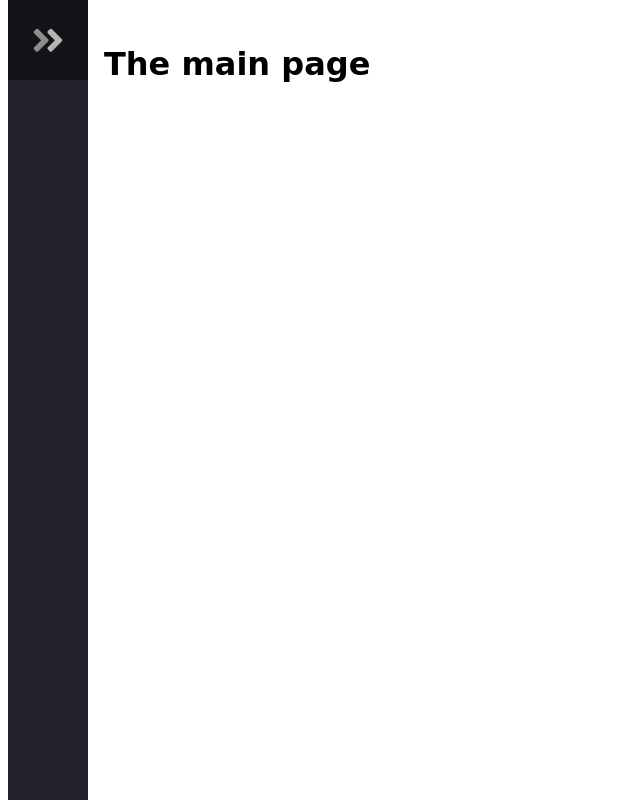
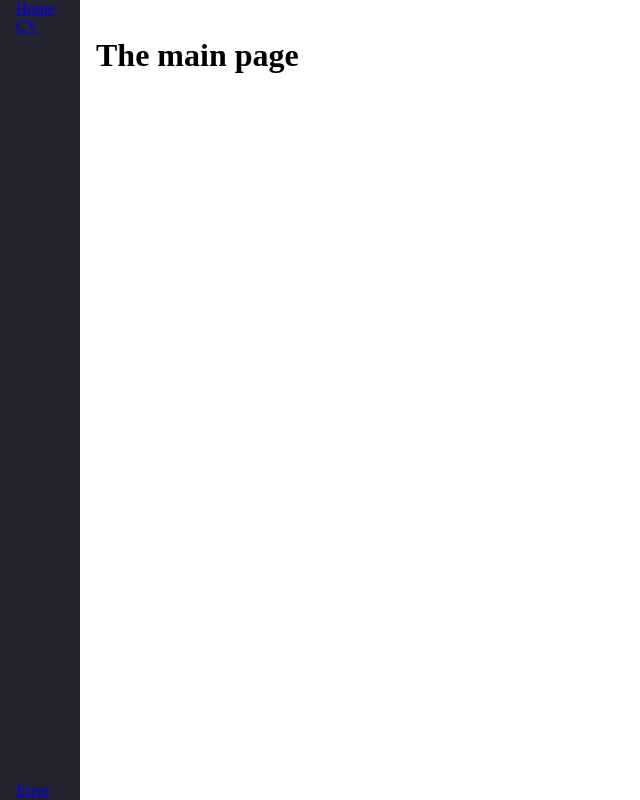
Before and after one commit to flmath/flmath.github.io, a SvelteKit app: page / in a window 1280 px wide. Shown: the whole page, without its empty margins (0-640 px from the left). Built offline with nearby package versions, Linux system fonts and the light colour scheme.

Commit message:
get rid of body magin, lots of fixes

```diff
--- a/src/app.html
+++ b/src/app.html
@@ -6,7 +6,7 @@
 		<meta name="viewport" content="width=device-width" />
 		%sveltekit.head%
 	</head>
-	<body>
-		<div>%sveltekit.body%</div>
+	<body  style="margin:0;padding:0;">
+		%sveltekit.body%
 	</body>
 </html>
--- a/src/routes/+layout.svelte
+++ b/src/routes/+layout.svelte
@@ -1,55 +1,23 @@
-<script>
-    import { base } from '$app/paths';
-</script>
 
-<body>
+
     <nav class="navbar">
         <ul class="navbar-nav">
-
-            <li class="logo">
-                <a href="{base}/" class="nav-link">
-                  <span class="link-text logo-text">Main</span>
-                  <svg
-                    aria-hidden="true"
-                    focusable="false"
-                    data-prefix="fad"
-                    data-icon="angle-double-right"
-                    role="img"
-                    xmlns="http://www.w3.org/2000/svg"
-                    viewBox="0 0 448 512"
-                    class="svg-inline--fa fa-angle-double-right fa-w-14 fa-5x"
-                  >
-                    <g class="fa-group">
-                      <path
-                        fill="currentColor"
-                        d="M224 273L88.37 409a23.78 23.78 0 0 1-33.8 0L32 386.36a23.94 23.94 0 0 1 0-33.89l96.13-96.37L32 159.73a23.94 23.94 0 0 1 0-33.89l22.44-22.79a23.78 23.78 0 0 1 33.8 0L223.88 239a23.94 23.94 0 0 1 .1 34z"
-                        class="fa-secondary"
-                      ></path>
-                      <path
-                        fill="currentColor"
-                        d="M415.89 273L280.34 409a23.77 23.77 0 0 1-33.79 0L224 386.26a23.94 23.94 0 0 1 0-33.89L320.11 256l-96-96.47a23.94 23.94 0 0 1 0-33.89l22.52-22.59a23.77 23.77 0 0 1 33.79 0L416 239a24 24 0 0 1-.11 34z"
-                        class="fa-primary"
-                      ></path>
-                    </g>
-                  </svg>
-                </a>
-              </li>
 
 
 
             <li class="nav-item">
                 <span class="link-text">
-                    <a href="{base}/" class="nav-item">Home</a></span
+                    <a href="/" class="nav-item">Home</a></span
                 >
             </li>
             <li class="nav-item">
                 <span class="link-text">
-                    <a href="{base}/cv" class="nav-item">CV</a></span
+                    <a href="/cv" class="nav-item">CV</a></span
                 >
             </li>
             <li class="nav-item">
                 <span class="link-text">
-                    <a href="{base}/error" class="nav-item">Error</a></span
+                    <a href="/error" class="nav-item">Error</a></span
                 >
             </li>
         </ul>
@@ -58,36 +26,38 @@
     <main>
         <slot />
     </main>
-</body>
 
 <style>
 :root {
     font-size: 16px;
-        font-family: "Open Sans";
-        --text-primary: #ebdfdf;
+    font-family: 'MS Open Sans';
+    --text-primary: #b6b6b6;
     --text-secondary: #ececec;
     --bg-primary: #23232e;
     --bg-secondary: #141418;
     --transition-speed: 600ms;
   }
+
   body {
-        font-family: 'Comic Sans MS';
     color: black;
     background-color: white;
     margin: 0;
     padding: 0;
   }
+      body::-webkit-scrollbar {
+    width: none;
+    display: none;
 
-    body::-webkit-scrollbar {
-  width: 0.25rem;
   }
 
   body::-webkit-scrollbar-track {
     background: #1e1e24;
+    display: none;
   }
 
   body::-webkit-scrollbar-thumb {
     background: #6649b8;
+    display: none;
   }
 
   main {
@@ -99,16 +69,7 @@ body::-webkit-scrollbar-thumb {
     position: fixed;
     background-color: var(--bg-primary);
     transition: width 600ms ease;
-        overflow: scroll;
-    }
-
-    .navbar {
-        width: 5rem;
-        height: 100vh;
-        position: fixed;
-        background-color: var(--bg-primary);
-        transition: width 600ms ease;
-        overflow: scroll;
+    /*overflow: scroll;*/
   }
 
   .navbar-nav {
@@ -155,12 +116,13 @@ body::-webkit-scrollbar-thumb {
     min-width: 2rem;
     margin: 0 1.5rem;
   }
+
   .fa-primary {
-  color: #fafafa;
+    color: #ff7eee;
   }
 
   .fa-secondary {
-  color: #cabec6;
+    color: #df49a6;
   }
 
   .fa-primary,
@@ -238,12 +200,52 @@ body::-webkit-scrollbar-thumb {
       display: inline;
     }
 
-        .navbar:hover .logo svg {
+    .navbar:hover .logo svg
+    {
       margin-left: 11rem;
     }
 
-        .navbar:hover .logo-text {
+    .navbar:hover .logo-text
+    {
       left: 0px;
     }
   }
+
+  .dark {
+    --text-primary: #b6b6b6;
+    --text-secondary: #ececec;
+    --bg-primary: #23232e;
+    --bg-secondary: #141418;
+  }
+
+  .light {
+    --text-primary: #1f1f1f;
+    --text-secondary: #000000;
+    --bg-primary: #ffffff;
+    --bg-secondary: #e4e4e4;
+  }
+
+  .solar {
+    --text-primary: #576e75;
+    --text-secondary: #35535c;
+    --bg-primary: #fdf6e3;
+    --bg-secondary: #f5e5b8;
+  }
+
+  .theme-icon {
+    display: none;
+  }
+
+  .dark #darkIcon {
+    display: block;
+  }
+
+  .light #lightIcon {
+    display: block;
+  }
+
+  .solar #solarIcon {
+    display: block;
+  }
+
 </style>
--- a/svelte.config.js
+++ b/svelte.config.js
@@ -1,5 +1,6 @@
 import preprocess from 'svelte-preprocess';
 import adapter from '@sveltejs/adapter-static';
+
 
 /** @type {import('@sveltejs/kit').Config} */
 const config =  {
```
Also changed, not shown: src/hooks.ts (added, +8 -0 lines). Lines whose indentation alone changed are shown as unchanged.
